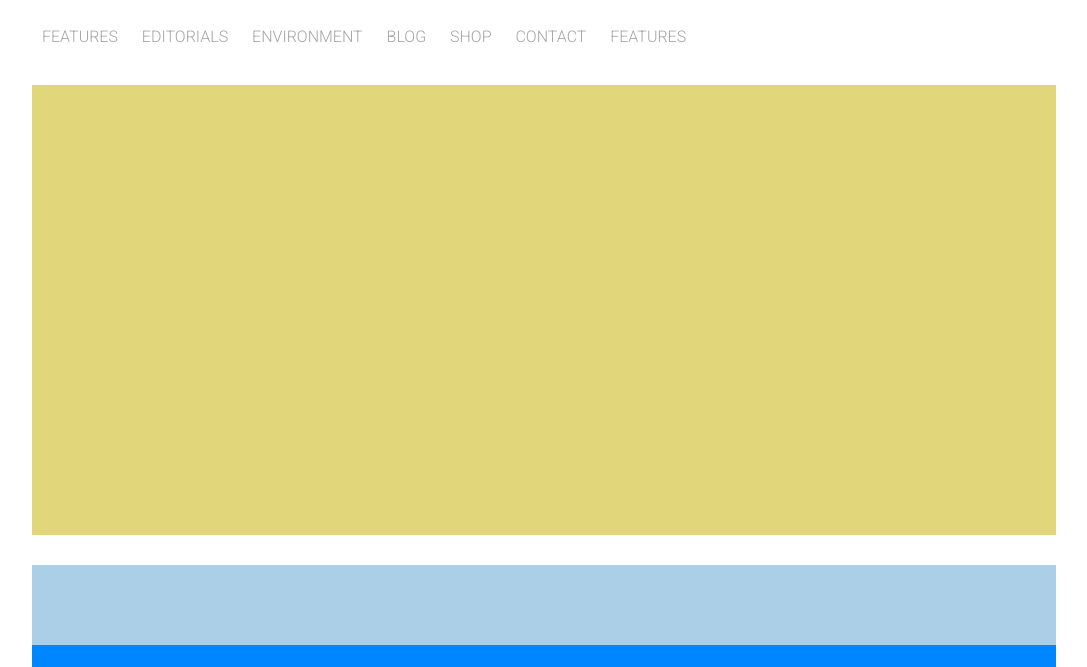
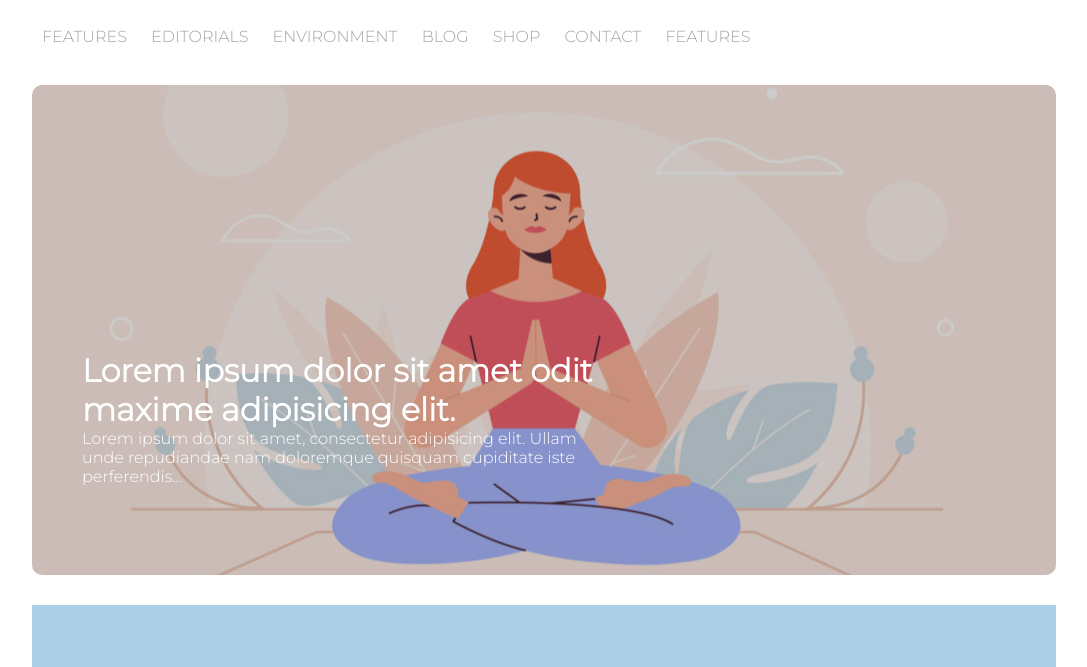
Before and after one commit to Guidocode/htmlcss-wp, a plain HTML site: page index.html in a window 1280 px wide. Shown: the part 75-742 px from the top of the page, without its empty margins (96-1183 px from the left). Drawn offline with Linux system fonts and the light colour scheme.

Commit message:
Aggiunta Jumbotron e cambio font

```diff
--- a/css/style.css
+++ b/css/style.css
@@ -12,8 +12,7 @@
   max-width: 1200px;
   min-width: 600px;
   margin: 0 auto;
-  font-family: 'Great Vibes', cursive;
-  font-family: 'Roboto', sans-serif;
+  font-family: 'Montserrat', sans-serif;
 }
 
 .header-top, .jumbotron, footer{
@@ -67,8 +66,35 @@ nav ul li a:hover{
 }
 
 .jumbotron{
-  height: 450px;
-  background-color: #E1D77A;
+  height: 490px;
+  background-image: url(../img/banner.jpg);
+  background-size: cover;
+  background-position: center;
+  border-radius: 10px;
+  overflow: hidden;
+  color: white;
+}
+
+.layover{
+  background-color: rgba(0, 0, 0, 0.2);
+  height: 100%;
+}
+
+.jumbotron .text{
+  padding-top: 26%;
+  padding-left: 50px;
+}
+
+.jumbotron .text h3{
+  font-size: 2rem;
+}
+
+.jumbotron .text *{
+  width: 55%;
+}
+
+.jumbotron .text p::after{
+  content: '...';
 }
 
 
--- a/index.html
+++ b/index.html
@@ -6,7 +6,7 @@
   <meta name="viewport" content="width=device-width, initial-scale=1.0">
   <link rel="preconnect" href="https://fonts.googleapis.com">
   <link rel="preconnect" href="https://fonts.gstatic.com" crossorigin>
-  <link href="https://fonts.googleapis.com/css2?family=Great+Vibes&family=Roboto:wght@300&display=swap" rel="stylesheet">
+  <link href="https://fonts.googleapis.com/css2?family=Montserrat:wght@300&display=swap" rel="stylesheet">
   <link rel="stylesheet" href="css/style.css">
   <title>Struttura wp</title>
 </head>
@@ -36,8 +36,11 @@
 
       <!-- Jumbotron  -->
       <div class="jumbotron">
-        <h3></h3>
-        <p></p>
+
+        <div class="text layover">
+          <h3>Lorem ipsum dolor sit amet odit maxime adipisicing elit.</h3>
+          <p>Lorem ipsum dolor sit amet, consectetur adipisicing elit. Ullam unde repudiandae nam doloremque quisquam cupiditate iste perferendis</p>
+        </div>
       </div>
       <!-- /Jumbotron  -->
 
```
